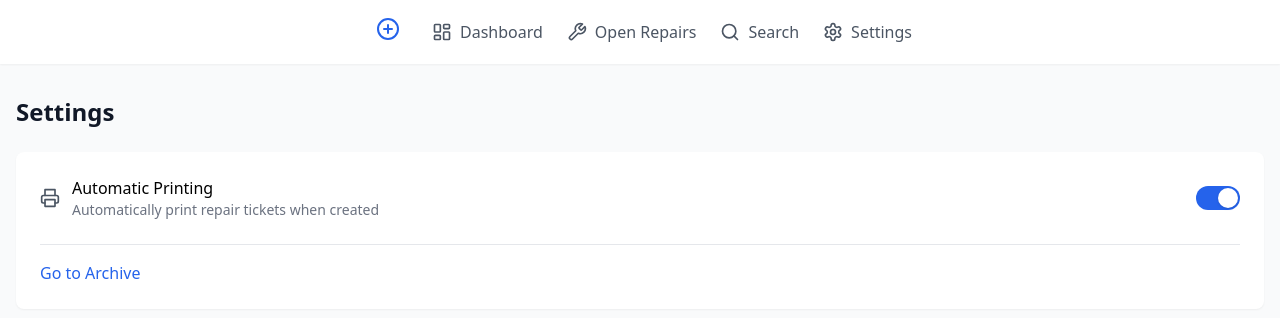
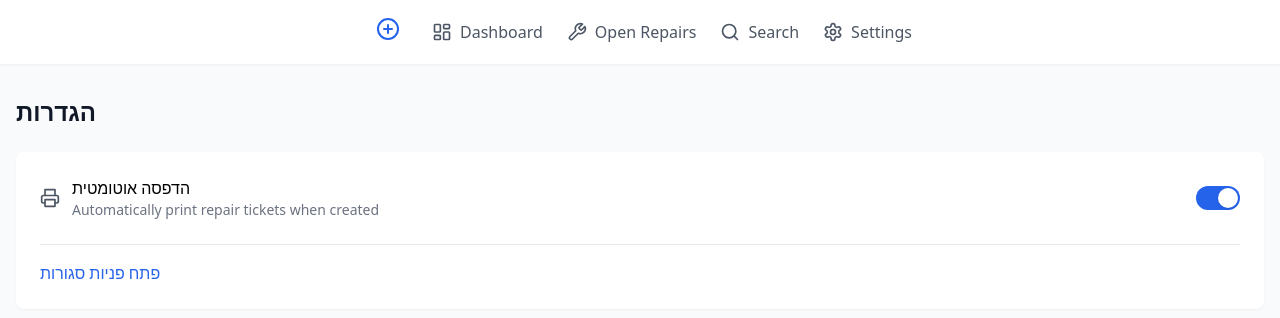
Before and after one commit to joshtorie/dashboard, a React (Vite) app: page /settings in a window 1280 px wide. Shown: the top 318 px of the page. Built offline with nearby package versions, Linux system fonts and the light colour scheme; no server answers; the database is empty.

Commit message:
Update Settings.tsx

```diff
--- a/src/pages/Settings.tsx
+++ b/src/pages/Settings.tsx
@@ -8,7 +8,7 @@ export default function Settings() {
 
   return (
     <div className="space-y-6">
-      <h1 className="text-2xl font-bold text-gray-900">Settings</h1>
+      <h1 className="text-2xl font-bold text-gray-900">הגדרות</h1>
 
       <div className="bg-white rounded-lg shadow-sm">
         <div className="p-6 space-y-6">
@@ -16,7 +16,7 @@ export default function Settings() {
             <div className="flex items-center space-x-3">
               <Printer className="w-5 h-5 text-gray-600" />
               <div>
-                <h3 className="font-medium">Automatic Printing</h3>
+                <h3 className="font-medium">הדפסה אוטומטית</h3>
                 <p className="text-sm text-gray-500">
                   Automatically print repair tickets when created
                 </p>
@@ -41,8 +41,7 @@ export default function Settings() {
           <div className="flex items-center justify-between pt-4 border-t">
             <div className="flex items-center space-x-3">
               <Link to="/archive" className="text-blue-600 hover:text-blue-700">
-                Go to Archive
-              </Link>
+פתח פניות סגורות              </Link>
             </div>
           </div>
 
```
